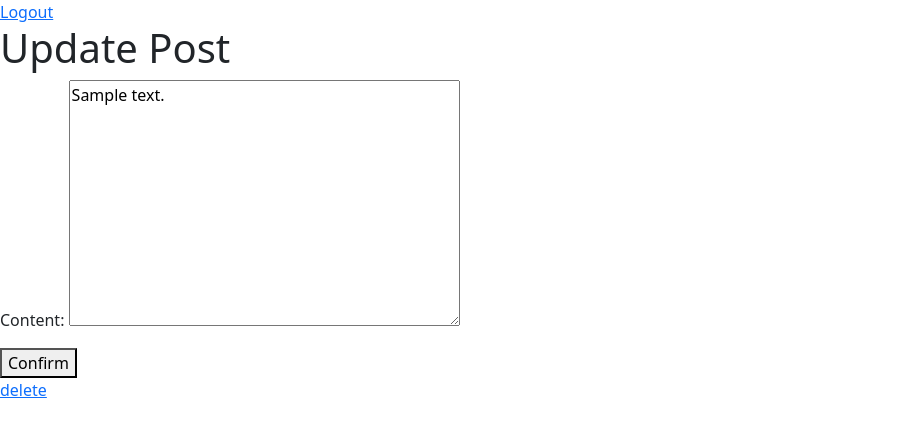
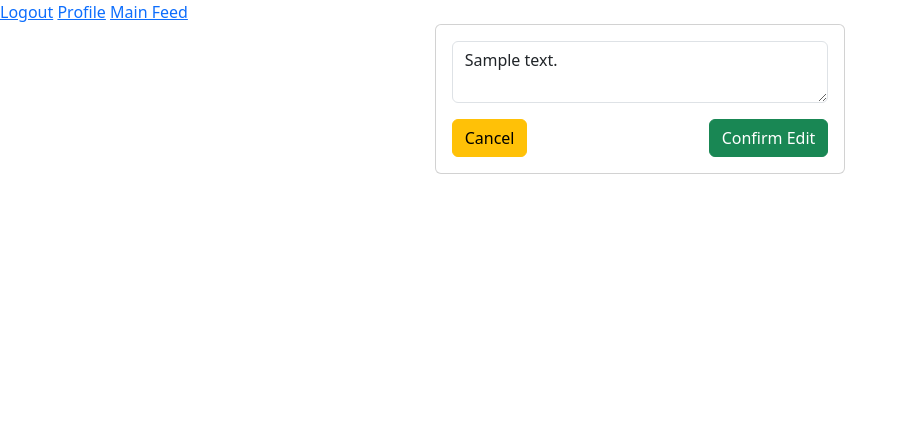
Before and after one commit to hungtran27411/Ruckus, a Django app: a page that uses main_app/templates/base.html in a window 1280 px wide. Shown: the top 437 px of the page, without its empty margins (0-908 px from the left). Run offline with Django 4.2, Linux system fonts and the light colour scheme; a user stored in the database is signed in; tables that the repository leaves empty hold one stand-in row (values such as "Sample post").

Commit message:
completed edit and delete conditional interfaces and added anchors to nav

```diff
--- a/main_app/static/css/style.css
+++ b/main_app/static/css/style.css
@@ -18,3 +18,13 @@
   0% { opacity: 0; }
   100% { opacity: 1; }
 }
+
+a.custom-link {
+  text-decoration: none;
+  color: blue;
+}
+
+a.custom-link2 {
+  text-decoration: none;
+  color: white;
+}
--- a/main_app/templates/base.html
+++ b/main_app/templates/base.html
@@ -19,6 +19,8 @@
 
             {% if user.is_authenticated %}
             <a href="{% url 'logout' %}">Logout</a>
+            <a href="{% url 'profile_detail' profile_id=user.profile.id %}">Profile</a>
+            <a href="{% url 'home' %}">Main Feed</a>
             {% else %}
             <a href="{% url 'login' %}">Login</a>
             <a href="{% url 'signup' %}">Signup</a>
--- a/main_app/templates/edit.html
+++ b/main_app/templates/edit.html
@@ -1,13 +1,45 @@
 {% extends 'base.html' %}
 
-
-{% block content %}
-<h1>Update Post</h1>
+<!-- <h1>Update Post</h1>
 <form method="post">
     {% csrf_token %}
     {{ form.as_p }}
     <button type="submit">Confirm</button>
 </form>
 
-<a href="{% url 'delete_post' pk=post.pk %}">delete</a>
+<a href="{% url 'delete_post' pk=post.pk %}">delete</a> -->
+
+{% block content %}
+<div class="row justify-content-center">
+  <div class="col-md-4 mb-6">
+    <div class="card">
+      <div class="card-body">
+        <div class="text-center"></div>
+        <form method="post">
+          {% csrf_token %}
+          <div class="mb-3">
+            <textarea class="form-control" id="id_content" rows="2" name="content">{{ post.content }}</textarea>
+          </div>
+          <div class="d-flex justify-content-between">
+            <div class="text-start">
+                <button type="button" class="btn btn-warning" onclick="window.history.back()">Cancel</button>
+            </div>
+            <div class="text-end">
+                {% if request.GET.delete_action %}
+                    <button type="submit" class="btn btn-danger">Confirm Delete</button>
+                {% endif %}
+                {% if request.GET.edit_action %}
+                    <button type="submit" class="btn btn-success">Confirm Edit</button>
+                {% endif %}
+            </div>
+        </div>
+        </form>
+      </div>
+    </div>
+  </div>
+</div>
+<br />
+<br />
+
+
 {% endblock content %}
```
Also changed, not shown: main_app/templates/home.html (+23 -13 lines).
